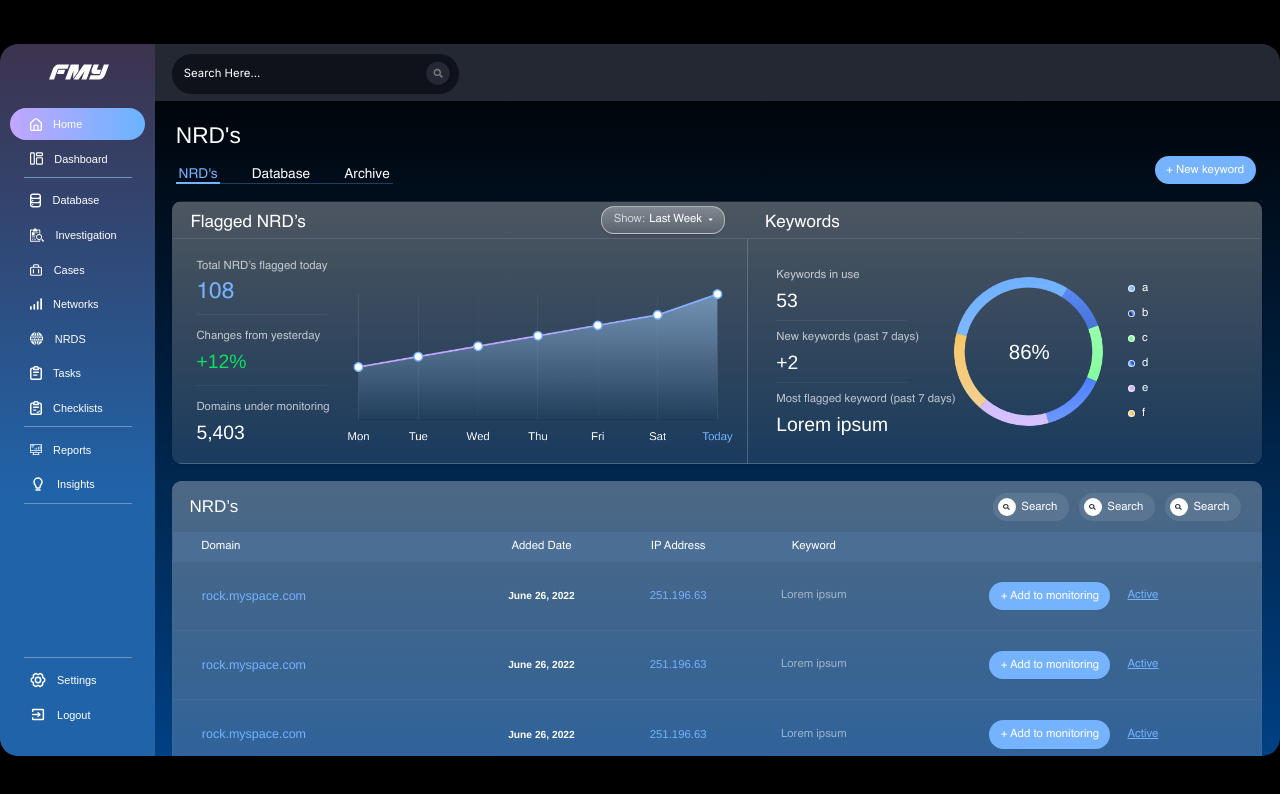
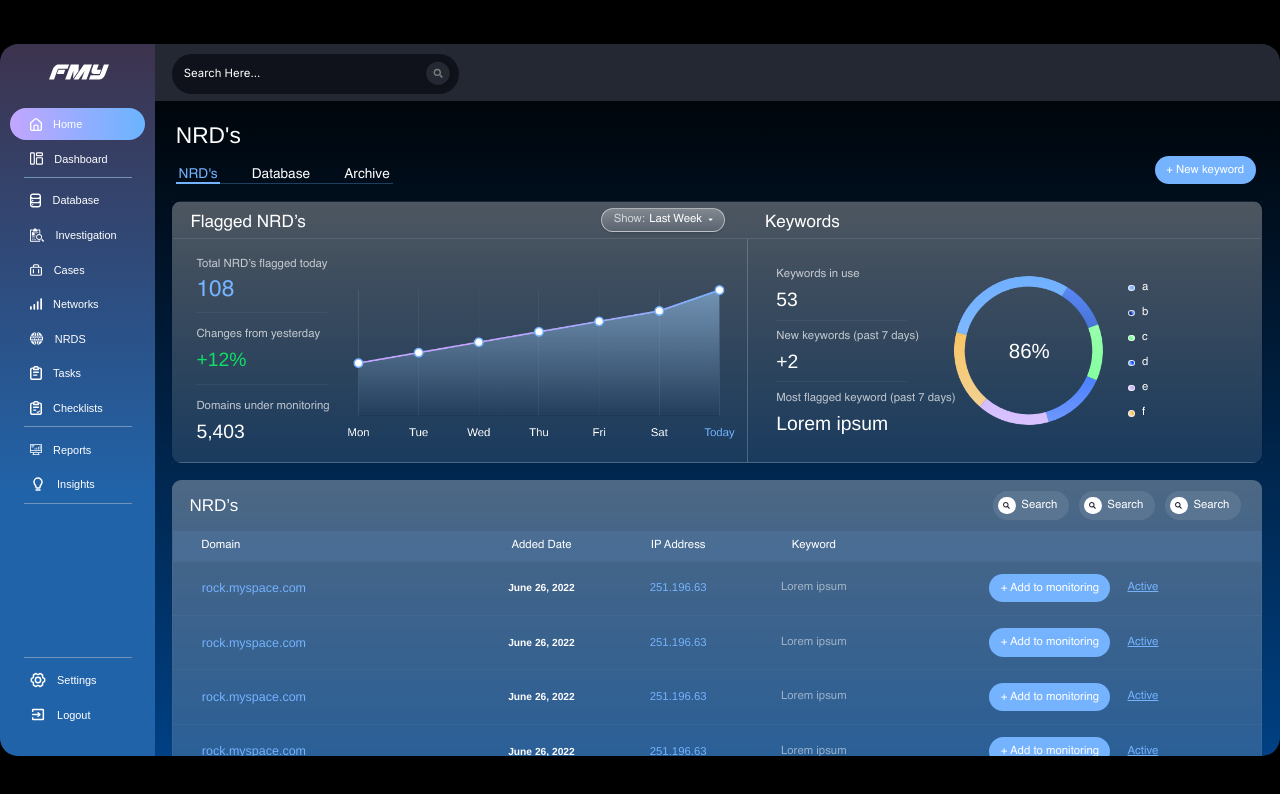
Before and after one commit to luckyboy125/FMY-Landing-Site, a React (Create React App) app: page /nrds in a window 1280 px wide. Shown: the top 794 px of the page. Built offline with nearby package versions, Linux system fonts and the light colour scheme; the HTML template or start-up script is replaced by a standard one; a web font is replaced by a local one.

Commit message:
fixed pixel of nrds page table header part

```diff
--- a/src/components/CustomizeTable/CustomizeTable.css
+++ b/src/components/CustomizeTable/CustomizeTable.css
@@ -23,7 +23,7 @@
 }
 
 .customizeTable thead th {
-  padding: 13px 0;
+  padding: 14px 0;
   font-family: "Helvetica";
   font-style: normal;
   font-weight: 400;
@@ -43,7 +43,7 @@
 }
 
 .customizeTable tbody td {
-  padding: 35px 0;
+  padding: 22px 0;
   text-align: center;
 }
 
--- a/src/pages/NRDS/NRDS.css
+++ b/src/pages/NRDS/NRDS.css
@@ -66,7 +66,7 @@
 
 .nrdsRoot .chartContainer .chartHeader .databasePart .chartTools .chartPeriod {
   margin-right: 30px;
-  padding: 10.5px 20px 10.5px 20px;
+  padding: 7px 20px 7px 20px;
 }
 
 .nrdsRoot
@@ -123,7 +123,7 @@
 }
 
 .nrdsRoot .chartContent .databasePart {
-  padding: 34px 0 36px 40.5px;
+  padding: 31.5px 0 36px 40.5px;
   width: 52.8%;
   display: flex;
   border-right: 2px solid rgba(149, 166, 184, 0.4);
@@ -147,7 +147,7 @@
 
 .nrdsRoot .lineChartRoot {
   flex-grow: 1;
-  padding-top: 49.35px;
+  padding-top: 45px;
   height: 323.39px;
 }
 
--- a/src/pages/NRDS/NRDS.js
+++ b/src/pages/NRDS/NRDS.js
@@ -6,7 +6,6 @@ import CustomizeLineChart from "../../components/CustomizeLineChart/CustomizeLin
 import PlusButton from "../../components/PlusButton/PlusButton";
 import SearchInput from "../../components/SearchInput/SearchInput";
 import { doughnutChartColorData } from "../../helpers/chart.helper";
-import arrowIcon from "../../asset/images/arrow_icon.svg";
 import "./NRDS.css";
 import CustomizeTable from "../../components/CustomizeTable/CustomizeTable";
 
```
